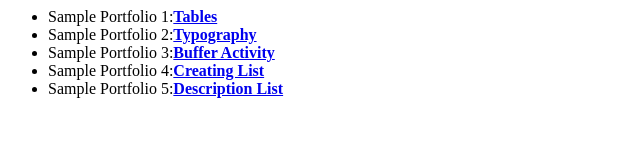
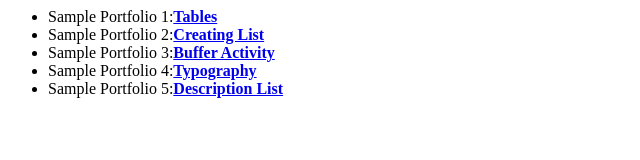
Before and after one commit to mika24k/ICT, a plain HTML site: page PORTFOLIO.HTML in a window 1280 px wide. Shown: the full height of the page, 0-640 px from the left. Drawn offline with Linux system fonts and the light colour scheme.

Commit message:
Update PORTFOLIO.HTML

```diff
--- a/PORTFOLIO.HTML
+++ b/PORTFOLIO.HTML
@@ -5,9 +5,9 @@
 <body>
 <ul>
   <li>Sample Portfolio 1:<a href="TABLE.HTML" target="Column 2"><b>Tables</b></a>
-  <li>Sample Portfolio 2:<a href="TYPOGRAPHY.HTML" target="Column 2"><b>Typography</b></a>
+  <li>Sample Portfolio 2:<a href="TYPOGRAPHY.HTML" target="Column 2"><b>Creating List</b></a>
   <li>Sample Portfolio 3:<a href="BUFFER ACTIVITY.HTML" target="Column 2"><b>Buffer Activity</b></a>
-  <li>Sample Portfolio 4:<a href="CREATING LIST.HTML" target="Column 2"><b>Creating List</b></a>
+  <li>Sample Portfolio 4:<a href="CREATING LIST.HTML" target="Column 2"><b>Typography</b></a>
   <li>Sample Portfolio 5:<a href="DESCRIPTION LIST.HTML" target="Column 2"><b>Description List</b></a>
 </ul>
 </body>
```
